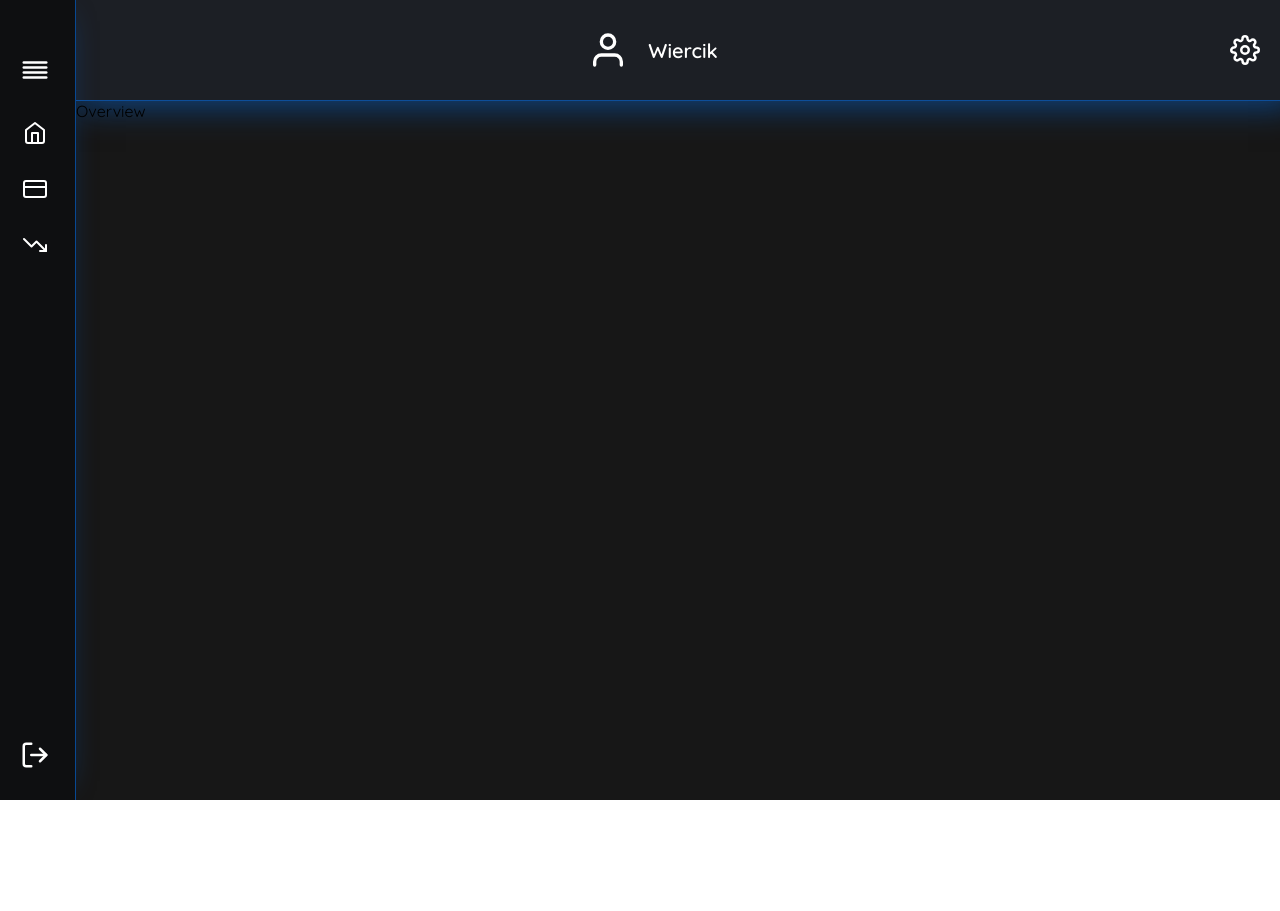
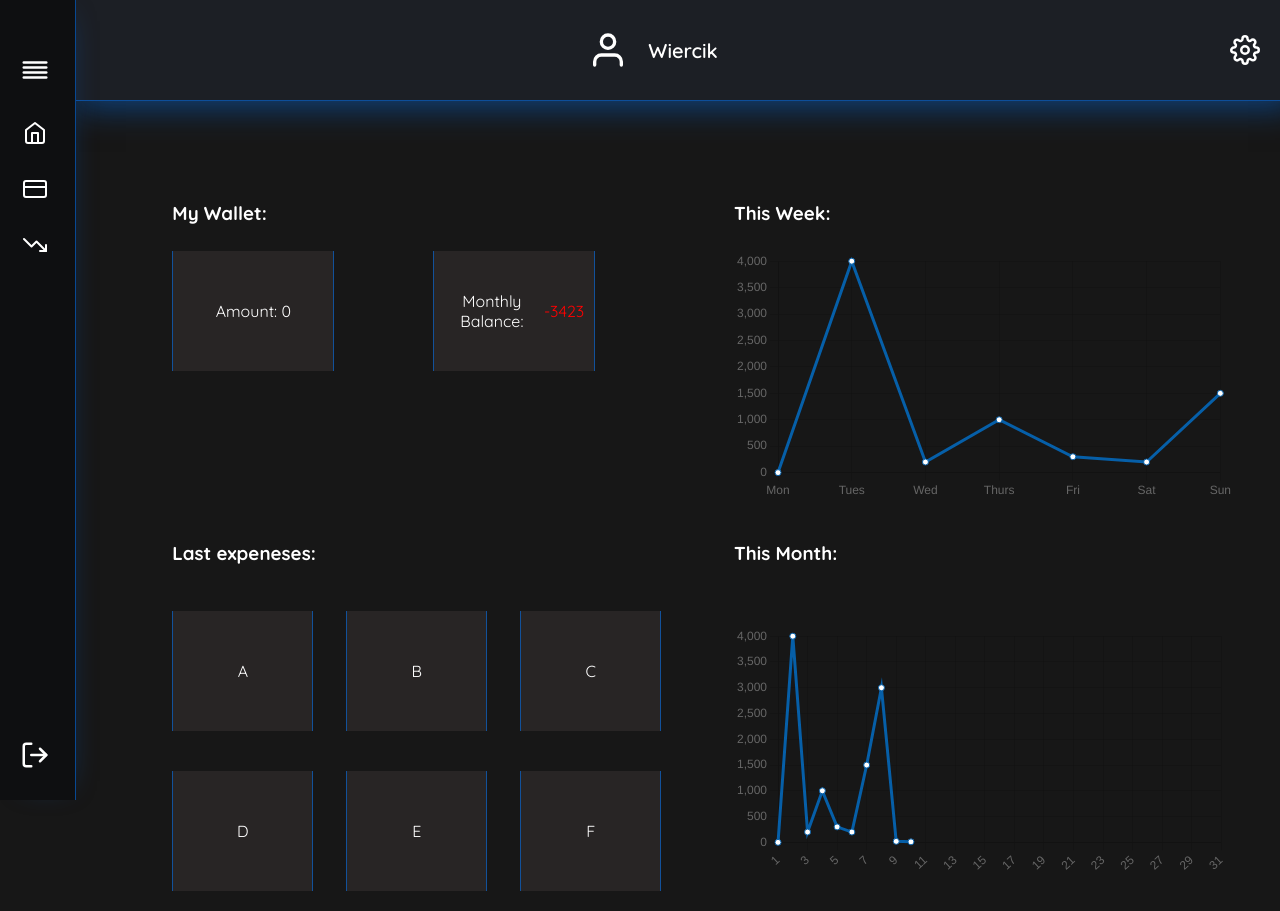
Before and after one commit to Swiatlon/FinancialChecker, a React (Vite) app in the folder client/: page /postAuth/overview in a window 1280 px wide. Before the commit the page ends 800 px from the top, so only its background shows below. Built offline with nearby package versions, Linux system fonts and the light colour scheme.

Commit message:
Added version 1.0 of overview view

```diff
--- a/client/src/views/Overview/Overview.jsx
+++ b/client/src/views/Overview/Overview.jsx
@@ -1,9 +1,87 @@
-import React from 'react'
+import React, { useState } from 'react';
+import { Chart as ChartJS } from 'chart.js/auto';
+import { Line } from 'react-chartjs-2';
+import { OverviewContainer, BoxesContainer, SquareBox, RectangleBox, ChartBox, SideDiv } from './Overview.style';
 
 function Overview() {
+  const firstChart = {
+    labels: ['Mon', 'Tues', 'Wed', 'Thurs', 'Fri', 'Sat', 'Sun'],
+    datasets: [
+      {
+        data: [0, 4000, 200, 1000, 300, 200, 1500, 3000, 20, 10],
+        borderColor: 'rgb(6, 95, 168)',
+        backgroundColor: 'white',
+      },
+    ],
+  };
+  const secondChart = {
+    labels: [
+      ...Array(31)
+        .fill()
+        .map((_, i) => i + 1),
+    ],
+    datasets: [
+      {
+        data: [0, 4000, 200, 1000, 300, 200, 1500, 3000, 20, 10],
+        borderColor: 'rgb(6, 95, 168)',
+        backgroundColor: 'white',
+      },
+    ],
+  };
+  const FirstOptions = {
+    responsive: true,
+    aspectRadio: 10,
+    plugins: {
+      legend: {
+        display: false,
+      },
+    },
+  };
+  const SecondOptions = {
+    responsive: true,
+    aspectRadio: 10,
+    plugins: {
+      legend: {
+        display: false,
+      },
+    },
+  };
   return (
-    <div>Overview</div>
-  )
+    <OverviewContainer>
+      <SideDiv>
+        <h3>My Wallet:</h3>
+        <BoxesContainer amountOfBoxes="2">
+          <RectangleBox>Amount:&nbsp;0</RectangleBox>
+          <RectangleBox>
+            Monthly Balance: <span className="expenses-red-color">&nbsp;-3423</span>
+          </RectangleBox>
+        </BoxesContainer>
+      </SideDiv>
+      <SideDiv>
+        <h3>This Week:</h3>
+        <ChartBox height="250px">
+          <Line data={firstChart} options={FirstOptions} />
+        </ChartBox>
+      </SideDiv>
+      <SideDiv>
+        <h3>Last expeneses:</h3>
+        <BoxesContainer amountOfBoxes="3">
+          <SquareBox>A</SquareBox>
+          <SquareBox>B</SquareBox>
+          <SquareBox>C</SquareBox>
+          <SquareBox>D</SquareBox>
+          <SquareBox>E</SquareBox>
+          <SquareBox>F</SquareBox>
+        </BoxesContainer>
+      </SideDiv>
+      <SideDiv>
+        <h3>This Month:</h3>
+        <ChartBox height="250px">
+          <Line data={secondChart} options={SecondOptions} />
+        </ChartBox>
+      </SideDiv>
+    </OverviewContainer>
+  );
 }
 
-export default Overview
+export default Overview;
--- a/client/src/views/Overview/Overview.style.js
+++ b/client/src/views/Overview/Overview.style.js
@@ -0,0 +1,117 @@
+import styled from 'styled-components';
+import size from '@/assets/styles/mediaQueries.style';
+
+export const a = styled.div``;
+
+export const OverviewContainer = styled.div`
+  width: 90%;
+  min-height: 70%;
+  display: grid;
+  grid-template-columns: repeat(2, 1fr);
+  gap: 40px 40px;
+  color: white;
+  margin-left: 8%;
+  .expenses-red-color {
+    color: red;
+  }
+  :nth-child(1),
+  :nth-child(2) {
+    padding-top: 100px;
+  }
+  @media (max-width: ${size.laptop}) {
+    gap: 40px;
+    margin-left: 0%;
+    width: 100%;
+    grid-template-columns: repeat(1, 1fr);
+    justify-content: center;
+    justify-items: center;
+    text-align: center;
+  }
+`;
+
+export const SideDiv = styled.div`
+  display: flex;
+  flex-direction: column;
+  h3 {
+    height: 50px;
+  }
+`;
+
+export const BoxesContainer = styled.div`
+  display: grid;
+  grid-template-columns: ${({ amountOfBoxes }) => `repeat(${amountOfBoxes}, 1fr)`};
+  text-align: center;
+  div {
+    background: #282525;
+    border-left: 1px solid rgba(4, 110, 232, 0.6);
+    border-right: 1px solid rgba(4, 110, 232, 0.6);
+    /* box-shadow: 8px 1px 30px -30px rgb(4 110 232 / 50%); */
+    display: flex;
+    justify-content: center;
+    align-items: center;
+  }
+  @media (max-width: ${size.tablet}) {
+    justify-content: center;
+    display: flex;
+    flex-wrap: wrap;
+  }
+`;
+
+export const SquareBox = styled.div`
+  max-width: 160px;
+  width: 80%;
+  height: 140px;
+  margin: 20px 0px;
+  @media (max-width: ${size.laptopL}) {
+    height: 120px;
+  }
+  @media (max-width: ${size.laptop}) {
+    width: 100px;
+    height: 100px;
+    margin: 10px 20px;
+  }
+  @media (max-width: ${size.tablet}) {
+    width: 80px;
+    height: 80px;
+    padding: 15px;
+  }
+`;
+
+export const RectangleBox = styled.div`
+  margin-top: auto;
+  margin-bottom: auto;
+  max-width: 230px;
+  width: 80%;
+  height: 100px;
+  padding: 10px;
+  @media (max-width: ${size.laptopL}) {
+    width: 140px;
+    height: 100px;
+  }
+  @media (max-width: ${size.laptop}) {
+    margin: 10px 20px;
+  }
+  @media (max-width: ${size.mobileL}) {
+    width: 150px;
+    height: 60px;
+    font-size: 14px;
+  }
+`;
+
+export const ChartBox = styled.div`
+  width: ${({ width }) => width};
+  height: ${({ height }) => height};
+  margin-top: auto;
+  margin-bottom: auto;
+  @media (max-width: ${size.tablet}) {
+    width: 450px;
+  }
+  @media (max-width: ${size.mobileL}) {
+    width: 300px;
+    height: 150px;
+  }
+  @media (max-width: ${size.mobileM}) {
+    width: 230px;
+    height: 140px;
+  }
+`;
```
